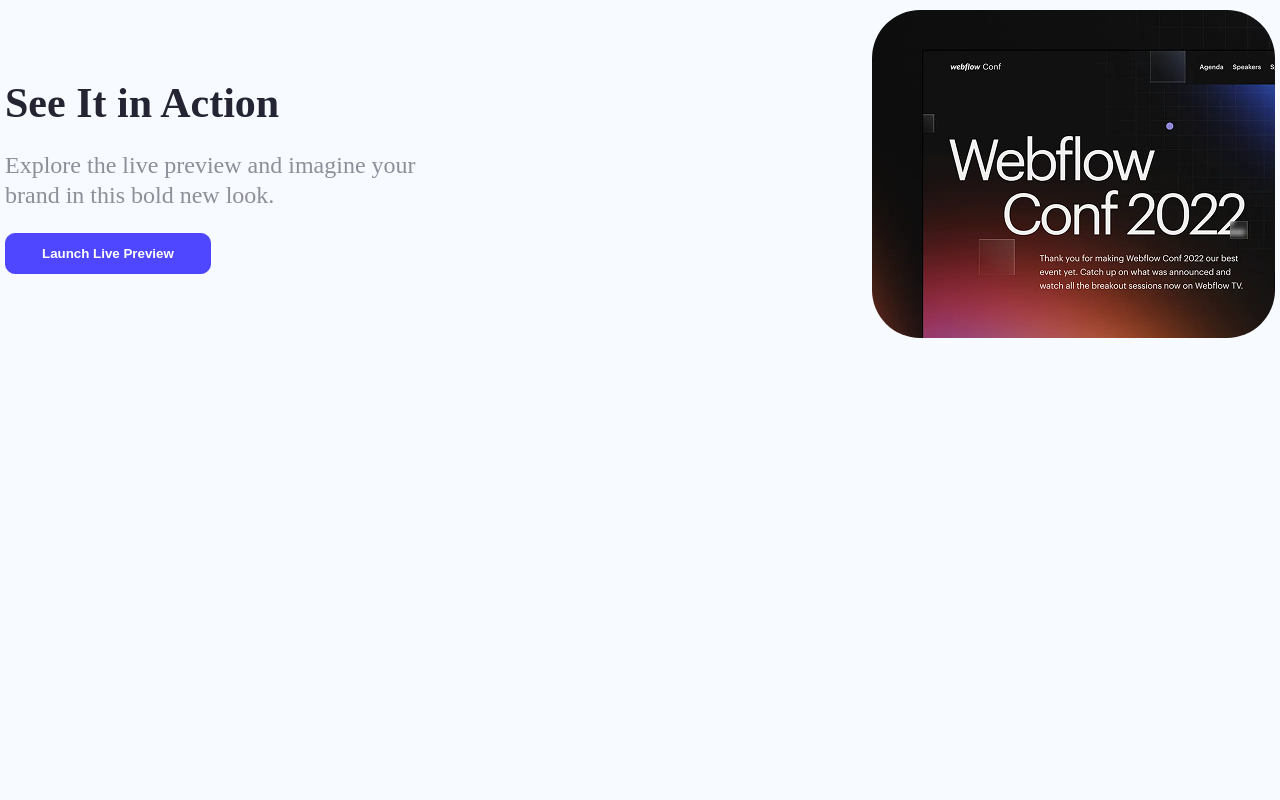
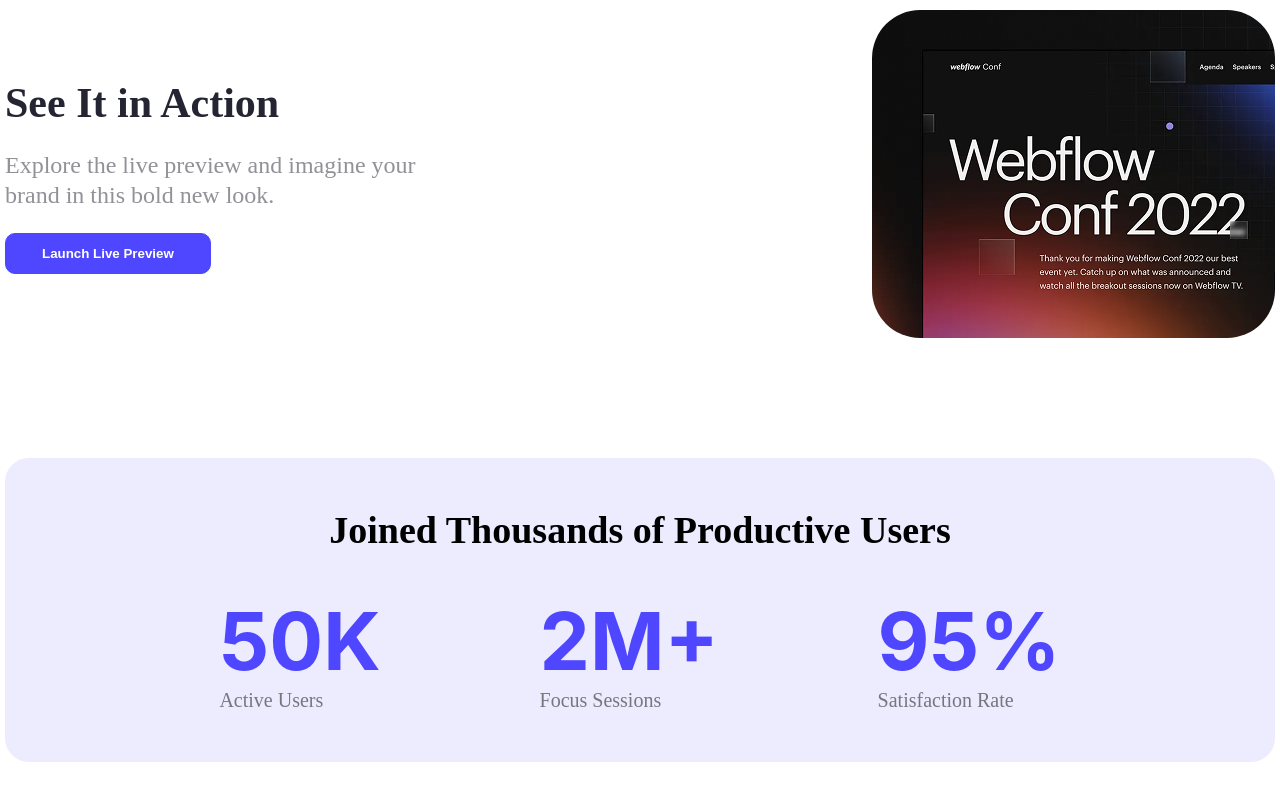
Before and after one commit to MD-Shihab-Hossain/Assignment-1, a plain HTML site: page index.html in a window 1280 px wide. Shown: the part 810-1610 px from the top of the page. Before the commit the page ends 1268 px from the top, so only its background shows below. Drawn offline with Linux system fonts and the light colour scheme.

Commit message:
Add Productive users section

```diff
--- a/index.html
+++ b/index.html
@@ -10,7 +10,8 @@
     <link rel="stylesheet" href="style.css" />
   </head>
 
-  <body>
+  <body class="Raleway-font">
+    <main>
     <header>
 
     <!-- The Navbar and Banner section added -->
@@ -42,7 +43,30 @@
   </div>
 </section>
 
-    <main>
+<!-- Productive User Section -->
+<section>
+  <div class="productive-user-section">
+    <div class="productive-user">
+      <h3 class="productive-user-title">
+        Joined Thousands of Productive Users
+      </h3>
+      <div class="statistics">
+        <div class="statistics-items">
+          <h2>50K</h2>
+          <p>Active Users</p>
+        </div>
+        <div class="statistics-items">
+          <h2>2M+</h2>
+          <p>Focus Sessions</p>
+        </div>
+        <div class="statistics-items">
+          <h2>95%</h2>
+          <p>Satisfaction Rate</p>
+        </div>
+      </div>
+    </div>
+  </div>
+</section>
 
     </main>
     <footer>
--- a/style.css
+++ b/style.css
@@ -3,11 +3,20 @@
   margin: 0;
   padding: 0;
 }
+/* main {
+  background: rgba(245, 248, 255, 1);
+  padding-bottom: 70px;
+}
+.Raleway-font {
+  font-family: "Raleway", sans-serif;
+  font-optical-sizing: auto;
+  font-style: normal;
+} */
 
 /* Body background */
-body {
+/* body {
   background: rgba(245, 248, 255, 0.7);
-}
+} */
 /* Shared Button Style */
 .btn {
   padding: 12px 36px;
@@ -72,8 +81,39 @@ header {
   color: rgba(37, 36, 50, 0.5);
   margin: 23px 0px;
 }
-
 .action-section img {
   border-radius: 48px;
   max-width: 100%;
 }
+/* Productive User Section */
+.productive-user-section {
+  background: rgba(78, 71, 255, 0.1);
+  border-radius: 24px;
+  max-width: 1270px;
+  margin: 0 auto 120px auto;
+}
+.productive-user {
+  padding: 50px 145px;
+}
+.productive-user-title {
+  font-size: 38px;
+  font-weight: bold;
+  text-align: center;
+  margin-bottom: 40px;
+}
+.statistics {
+  display: flex;
+  justify-content: space-around;
+  align-items: center;
+  gap: 20px;
+}
+.statistics-items h2 {
+  font-size: 80px;
+  font-weight: bold;
+  color: #4e47ff;
+  font-family: "Inter", sans-serif;
+}
+.statistics-items p {
+  font-size: 20px;
+  color: rgba(0, 0, 0, 0.5);
+}
```
